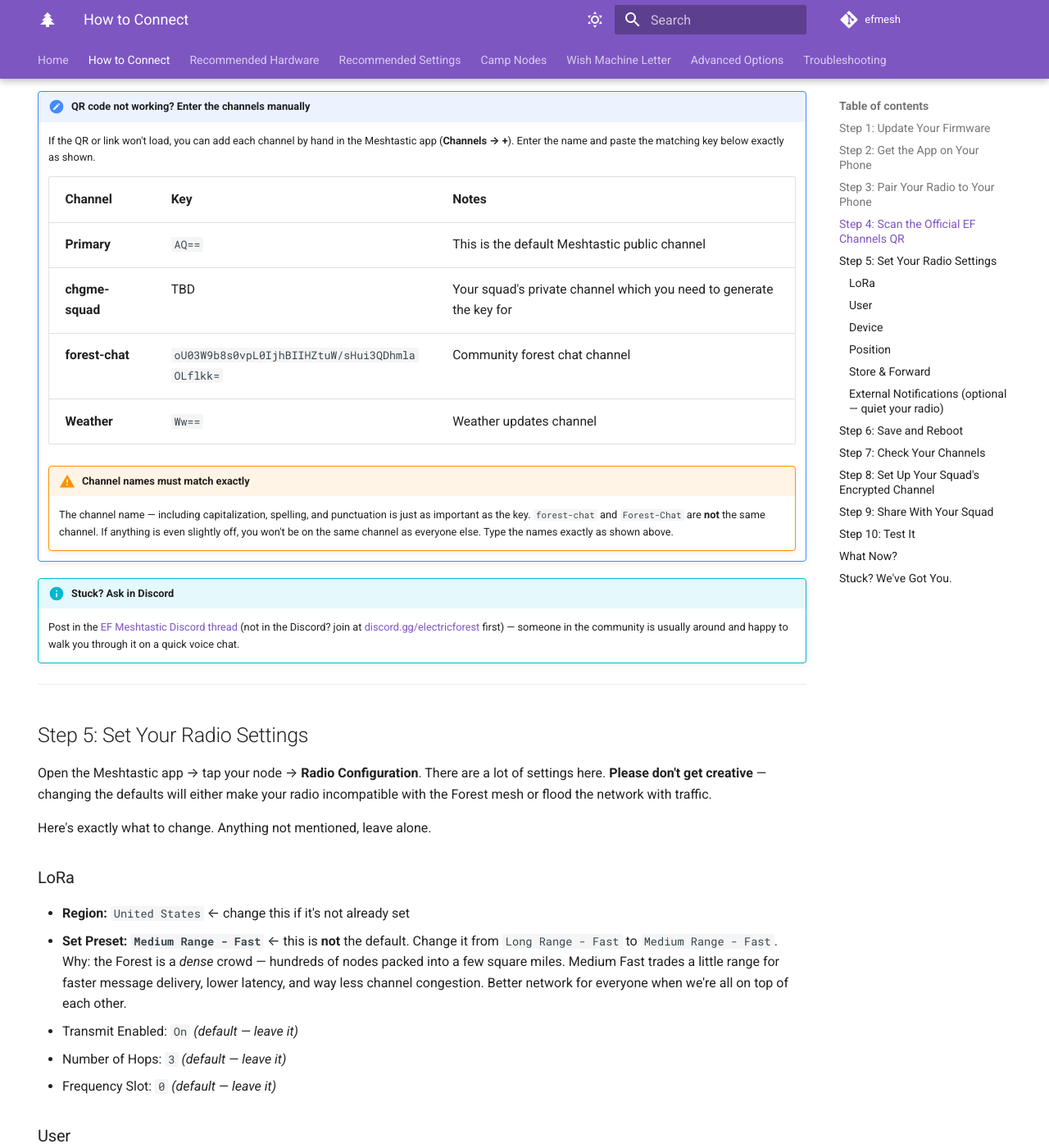
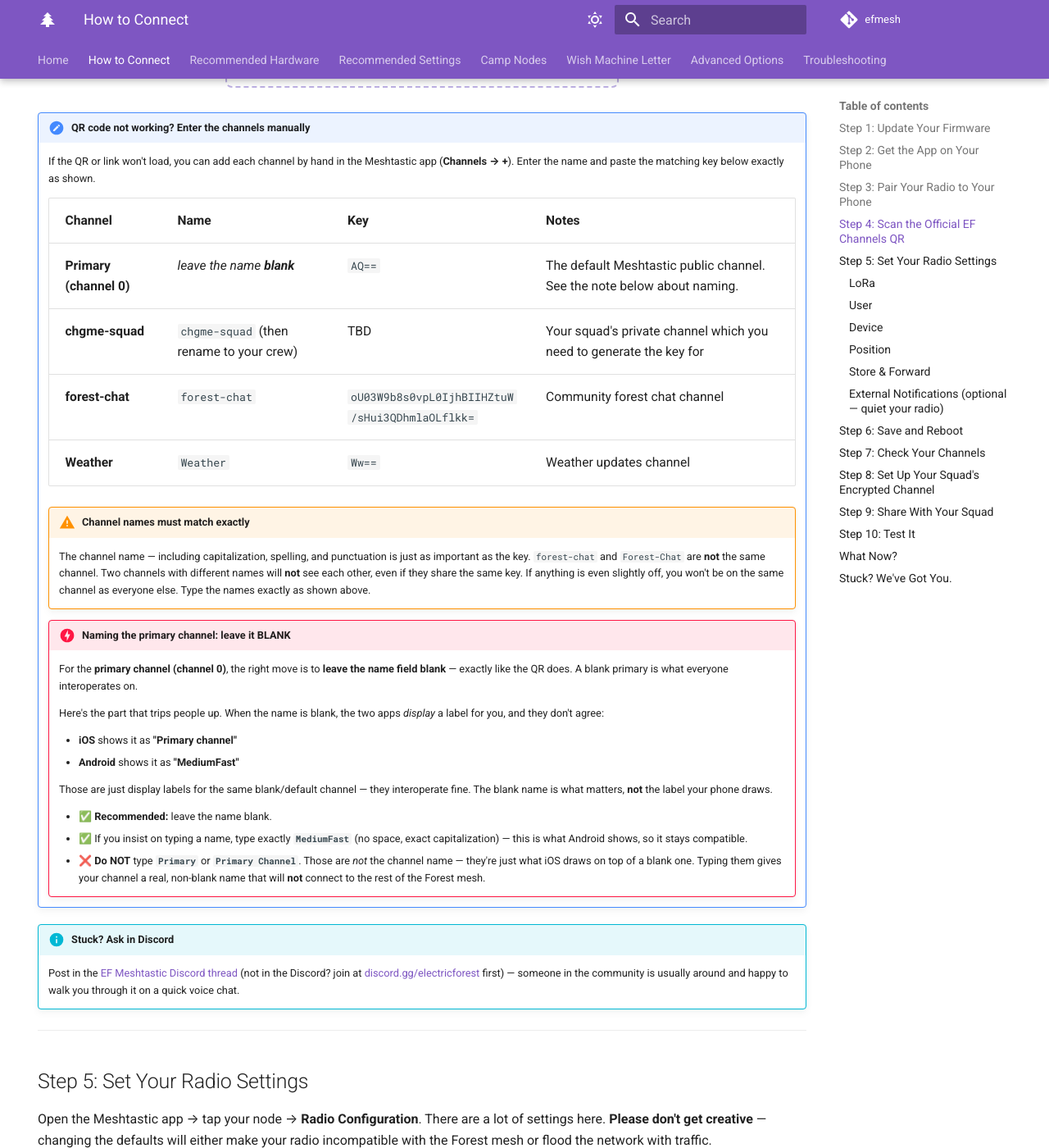
Before and after one commit to efmesh/site, an MkDocs documentation site: the page built from docs/docs/how-to-connect.md, in a window 1280 px wide and 1400 px high, scrolled down 2503 px. Shown: the whole window at 82% size. Built offline with MkDocs 1.6.1 and Material for MkDocs 9.7.7, drawn with Linux system fonts in a browser that asks for light colours; comment, search, counter and statistics services are not loaded; some of the changed text lies outside the part shown.

Commit message:
docs: clarify primary channel naming (blank, not "Primary")
The site gave three conflicting names for the primary channel: the QR
encodes it unnamed, the manual-entry table told users to name it
"Primary", and Step 7 showed it as "Primary Channel". Channels with
different names do not interoperate even on the same key, so this broke
connectivity and confused users (flagged in the EF Discord thread).

The EF QR actually leaves the primary channel name blank (verified by
decoding the share payload: channel 0 has the default psk and no name
field). iOS auto-displays a blank primary as "Primary channel" and
Android as "MediumFast"; both are the same blank/default channel and
interoperate fine.

Changes (how-to-connect.md + recommended-settings.md):
- Manual-entry table: primary channel Name = leave BLANK (was "Primary").
- New guidance: recommended blank; if naming manually use exactly
  "MediumFast"; never "Primary"/"Primary Channel".
- Explain the iOS-vs-Android auto-naming so the QR (blank) and a blank
  manual setup are shown as interoperable, and why.
- Step 7 / channel tables reconciled to the blank-name reality; kept the
  Channel Role = Primary field (distinct from the name) and clarified it.

Co-Authored-By: Claude Opus 4.8 (1M context) <noreply@anthropic.com>

```diff
--- a/docs/docs/how-to-connect.md
+++ b/docs/docs/how-to-connect.md
@@ -69,21 +69,35 @@ This is the easy way to load all the Forest-compatible settings to your radio at
 
 *Or scan this from a second phone to bring it into the mesh.*
 
-Open this link on the phone that's paired to your radio. It loads four channels — the Meshtastic default Primary, a `chgme-squad` placeholder for your squad (customize in Step 8), the public `forest-chat`, and `Weather` — all on the **Medium Range - Fast** preset.
+Open this link on the phone that's paired to your radio. It loads four channels — the Meshtastic default primary channel (left **unnamed** on purpose — see the note below), a `chgme-squad` placeholder for your squad (customize in Step 8), the public `forest-chat`, and `Weather` — all on the **Medium Range - Fast** preset.
 </div>
 
 !!! note "QR code not working? Enter the channels manually"
     If the QR or link won't load, you can add each channel by hand in the Meshtastic app (**Channels → +**). Enter the name and paste the matching key below exactly as shown.
 
-    | Channel | Key | Notes |
-    |:--------|:----|:------|
-    | **Primary** | `AQ==` | This is the default Meshtastic public channel |
-    | **chgme-squad** | TBD | Your squad's private channel which you need to generate the key for |
-    | **forest-chat** | `oU03W9b8s0vpL0IjhBIIHZtuW/sHui3QDhmlaOLflkk=` | Community forest chat channel |
-    | **Weather** | `Ww==` | Weather updates channel |
+    | Channel | Name | Key | Notes |
+    |:--------|:-----|:----|:------|
+    | **Primary (channel 0)** | *leave the name **blank*** | `AQ==` | The default Meshtastic public channel. See the note below about naming. |
+    | **chgme-squad** | `chgme-squad` (then rename to your crew) | TBD | Your squad's private channel which you need to generate the key for |
+    | **forest-chat** | `forest-chat` | `oU03W9b8s0vpL0IjhBIIHZtuW/sHui3QDhmlaOLflkk=` | Community forest chat channel |
+    | **Weather** | `Weather` | `Ww==` | Weather updates channel |
 
     !!! warning "Channel names must match exactly"
-        The channel name — including capitalization, spelling, and punctuation is just as important as the key. `forest-chat` and `Forest-Chat` are **not** the same channel. If anything is even slightly off, you won't be on the same channel as everyone else. Type the names exactly as shown above.
+        The channel name — including capitalization, spelling, and punctuation is just as important as the key. `forest-chat` and `Forest-Chat` are **not** the same channel. Two channels with different names will **not** see each other, even if they share the same key. If anything is even slightly off, you won't be on the same channel as everyone else. Type the names exactly as shown above.
+
+    !!! danger "Naming the primary channel: leave it BLANK"
+        For the **primary channel (channel 0)**, the right move is to **leave the name field blank** — exactly like the QR does. A blank primary is what everyone interoperates on.
+
+        Here's the part that trips people up. When the name is blank, the two apps *display* a label for you, and they don't agree:
+
+        - **iOS** shows it as **"Primary channel"**
+        - **Android** shows it as **"MediumFast"**
+
+        Those are just display labels for the same blank/default channel — they interoperate fine. The blank name is what matters, **not** the label your phone draws.
+
+        - ✅ **Recommended:** leave the name blank.
+        - ✅ If you insist on typing a name, type exactly **`MediumFast`** (no space, exact capitalization) — this is what Android shows, so it stays compatible.
+        - ❌ **Do NOT** type **`Primary`** or **`Primary Channel`**. Those are *not* the channel name — they're just what iOS draws on top of a blank one. Typing them gives your channel a real, non-blank name that will **not** connect to the rest of the Forest mesh.
 
 !!! info "Stuck? Ask in Discord"
     Post in the [EF Meshtastic Discord thread](https://discord.com/channels/260909643574935553/1514411058066882671){ target=_blank } (not in the Discord? join at [discord.gg/electricforest](https://discord.gg/electricforest){ target=_blank } first) — someone in the community is usually around and happy to walk you through it on a quick voice chat.
@@ -155,10 +169,10 @@ Hit **Save** in the app. Your radio **will reboot every time you save**. Wait fo
 
 You should now see four channels in the Channels tab:
 
-1. **Primary Channel** — leave it alone, this is the default Meshtastic channel
+1. **The primary channel (channel 0)** — leave it alone, this is the default Meshtastic channel. It has **no name set**, so your phone shows you an auto-generated label: **iOS displays "Primary channel"**, **Android displays "MediumFast"**. Both are the same blank/default channel and they interoperate fine — don't "fix" the label by typing a name.
 2. **chgme-squad** — placeholder for your squad (you'll customize in Step 8)
 3. **forest-chat** — public EF community chat — leave it alone
-4. **Weather** — posts the current weather every hour and a forecast at the beginning of every day. Major weather warnings go to the Primary channel.
+4. **Weather** — posts the current weather every hour and a forecast at the beginning of every day. Major weather warnings go to the primary channel.
 
 ---
 
```
Also changed, not shown: docs/docs/recommended-settings.md (+13 -4 lines).
